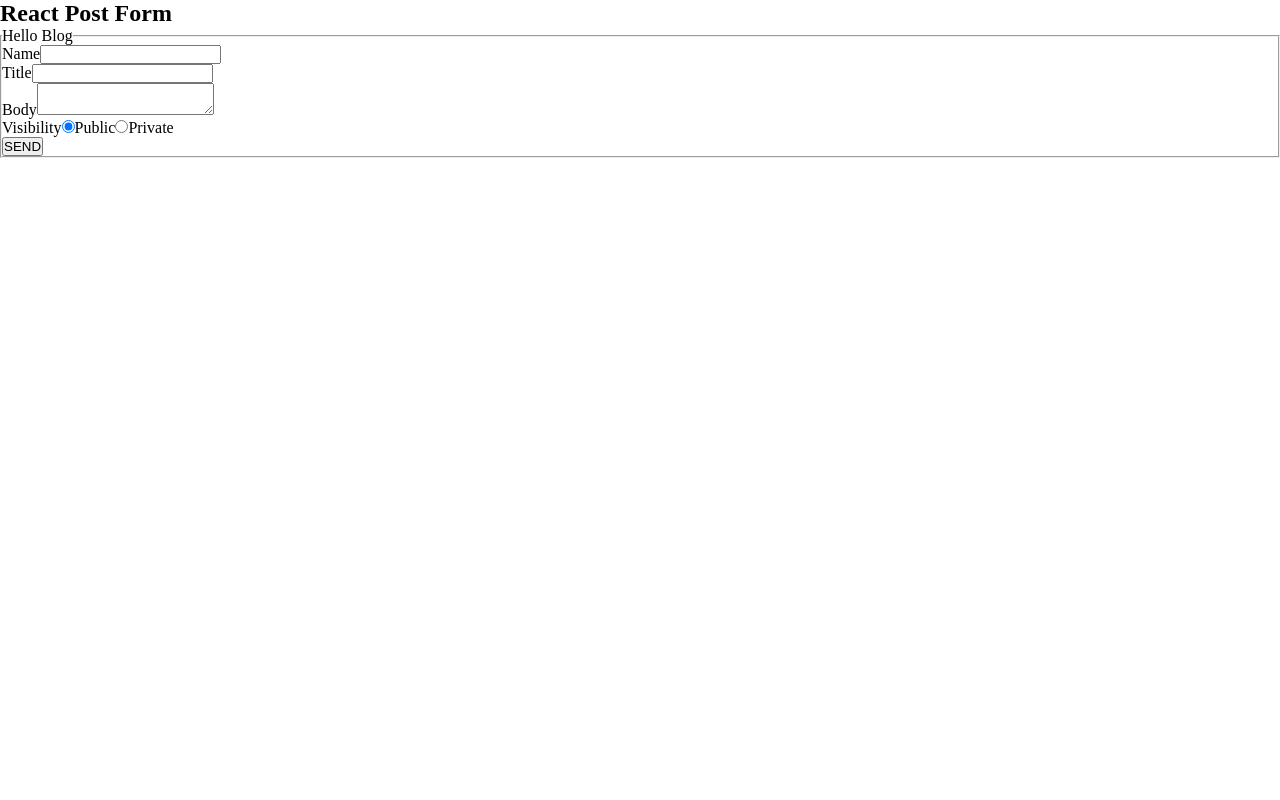
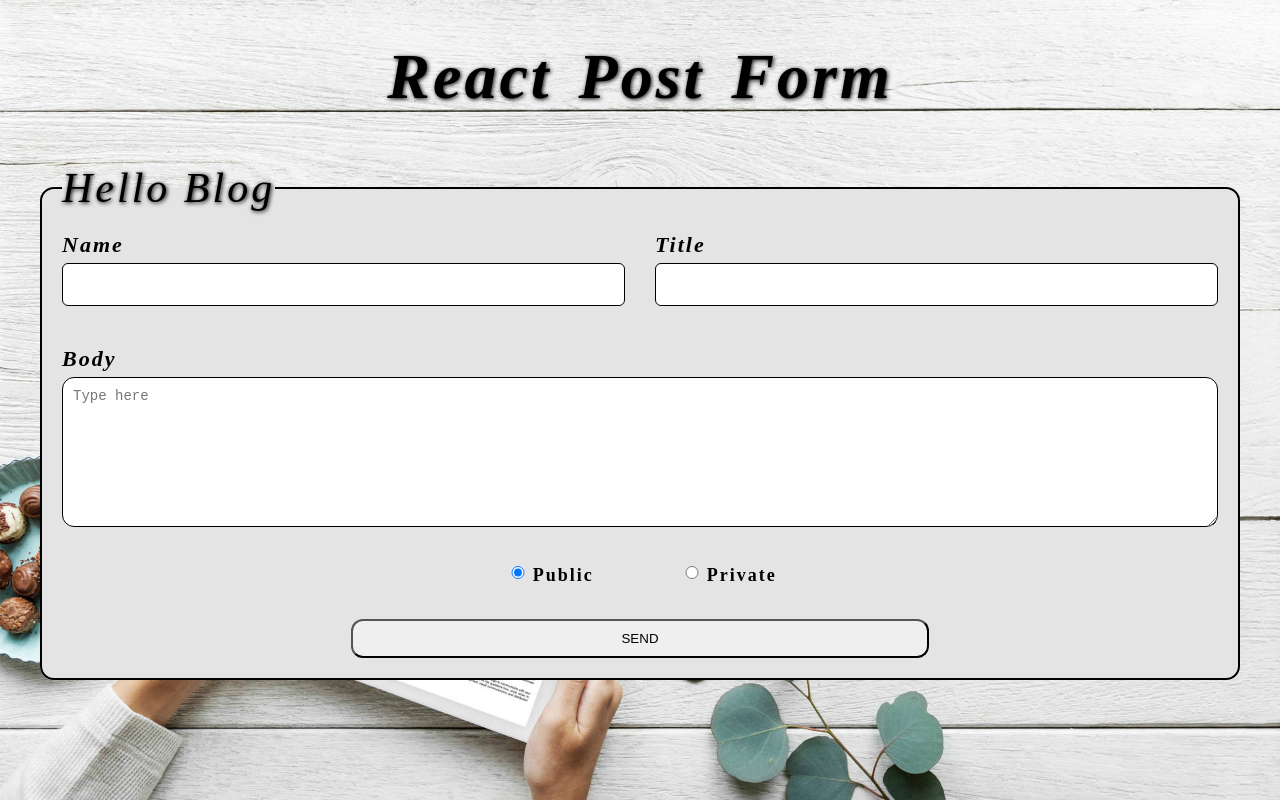
Before and after one commit to MhZ9191/react-post-form, a React (Vite) app: page / in a window 1280 px wide. Built offline with nearby package versions, Linux system fonts and the light colour scheme.

Commit message:
Added css

```diff
--- a/src/components/Main.jsx
+++ b/src/components/Main.jsx
@@ -25,7 +25,8 @@ export default function Main() {
     if (!formData.author || !formData.title || !formData.body) {
       alert("Compila tutti i campi");
     } else {
-      axios.post(urlPostAPI, formData).then(() => {
+      axios.post(urlPostAPI, formData).then((res) => {
+        console.log(res.data);
         alert("Send succesfully!");
       });
     }
@@ -37,7 +38,7 @@ export default function Main() {
         <div className="div-main">
           <fieldset className="field-main">
             <legend>Hello Blog</legend>
-            <form onSubmit={formSubmit}>
+            <form onSubmit={formSubmit} className="form-main">
               <div>
                 <label htmlFor="author-input">Name</label>
                 <input
@@ -65,10 +66,11 @@ export default function Main() {
                   name="body"
                   value={formData.body}
                   onChange={formChanges}
+                  placeholder="Type here"
                 />
               </div>
+              <div className="div-radio">
                 <div>
-                <label htmlFor="radio-input">Visibility</label>
                   <input
                     onChange={formChanges}
                     type="radio"
@@ -76,8 +78,11 @@ export default function Main() {
                     id="public-radio"
                     value="public"
                     checked={formData.public === "public"}
+                    className="radio-in"
                   />
                   <label htmlFor="public-radio">Public</label>
+                </div>
+                <div>
                   <input
                     type="radio"
                     name="public"
@@ -85,10 +90,14 @@ export default function Main() {
                     value="private"
                     onChange={formChanges}
                     checked={formData.public === "private"}
+                    className="radio-in"
                   />
                   <label htmlFor="private-radio">Private</label>
                 </div>
+              </div>
+              <div className="btn">
                 <button>SEND</button>
+              </div>
             </form>
           </fieldset>
         </div>
--- a/src/index.css
+++ b/src/index.css
@@ -3,3 +3,152 @@
   padding: 0;
   box-sizing: border-box;
 }
+img {
+  width: 100%;
+}
+
+label {
+  font-size: 22px;
+  font-weight: 700;
+  letter-spacing: 2px;
+  cursor: pointer;
+  font-style: oblique;
+}
+
+body {
+  background-image: url("../public/back.jpg");
+  background-repeat: no-repeat;
+  background-position: center bottom;
+  height: 100vh;
+  background-size: cover;
+}
+
+.div-head {
+  text-align: center;
+  padding: 40px 10px;
+}
+
+.div-head h1 {
+  font-size: 64px;
+  font-style: oblique;
+  letter-spacing: 3px;
+  word-spacing: 8px;
+  text-shadow: 1px 1px 4px black;
+}
+
+.sec-main {
+  padding: 10px;
+}
+
+.div-main {
+  width: 95vw;
+  max-width: 1200px;
+  margin: 0 auto;
+}
+
+.field-main {
+  background-color: #e4e4e4;
+  padding: 20px;
+  border-radius: 14px;
+  border: 2px black solid;
+}
+
+.field-main input {
+  margin: 5px 0 10px 0;
+  width: 100%;
+  padding: 10px;
+  border-radius: 6px;
+  outline: none;
+  border: 1px black solid;
+}
+
+.field-main legend {
+  font-size: 42px;
+  letter-spacing: 3px;
+  font-style: oblique;
+  text-shadow: 1px 1px 4px black;
+}
+
+.field-main label {
+  display: block;
+}
+
+.form-main {
+  display: flex;
+  flex-wrap: wrap;
+  gap: 30px;
+  justify-content: space-between;
+}
+
+.form-main input {
+  letter-spacing: 2px;
+  color: #494752;
+  font-size: 18px;
+}
+
+.form-main div:first-child,
+.form-main div:nth-child(2) {
+  width: calc(100% / 2 - (30px * 1 / 2));
+}
+
+.form-main div:nth-child(3) {
+  width: 100%;
+}
+
+.form-main textarea {
+  margin-top: 5px;
+  padding: 10px;
+  width: 100%;
+  min-height: 150px;
+  border-radius: 12px;
+  outline: none;
+  color: #494752;
+  font-size: 14px;
+  border: 1px black solid;
+}
+
+.div-radio {
+  display: flex;
+  justify-content: center;
+  gap: 20px;
+  width: 30%;
+  margin: 0 auto;
+  align-items: center;
+}
+
+.div-radio div {
+  width: calc(100% / 2 - (20px * 1 / 2));
+}
+
+.div-radio div {
+  display: flex;
+  align-items: center;
+  gap: 5px;
+  justify-content: center;
+}
+
+.div-radio input {
+  padding: 3px;
+  width: 20px;
+  cursor: pointer;
+}
+
+.div-radio label {
+  font-size: 18px;
+  font-weight: 600;
+  cursor: pointer;
+  font-style: normal !important;
+}
+
+.form-main button {
+  width: 50%;
+  margin: 0 auto;
+  padding: 10px;
+  border-radius: 12px;
+  cursor: pointer;
+}
+
+.btn {
+  width: 100%;
+  text-align: center;
+}
```
Also changed, not shown: public/back.jpg (added). Lines whose indentation alone changed are shown as unchanged.
